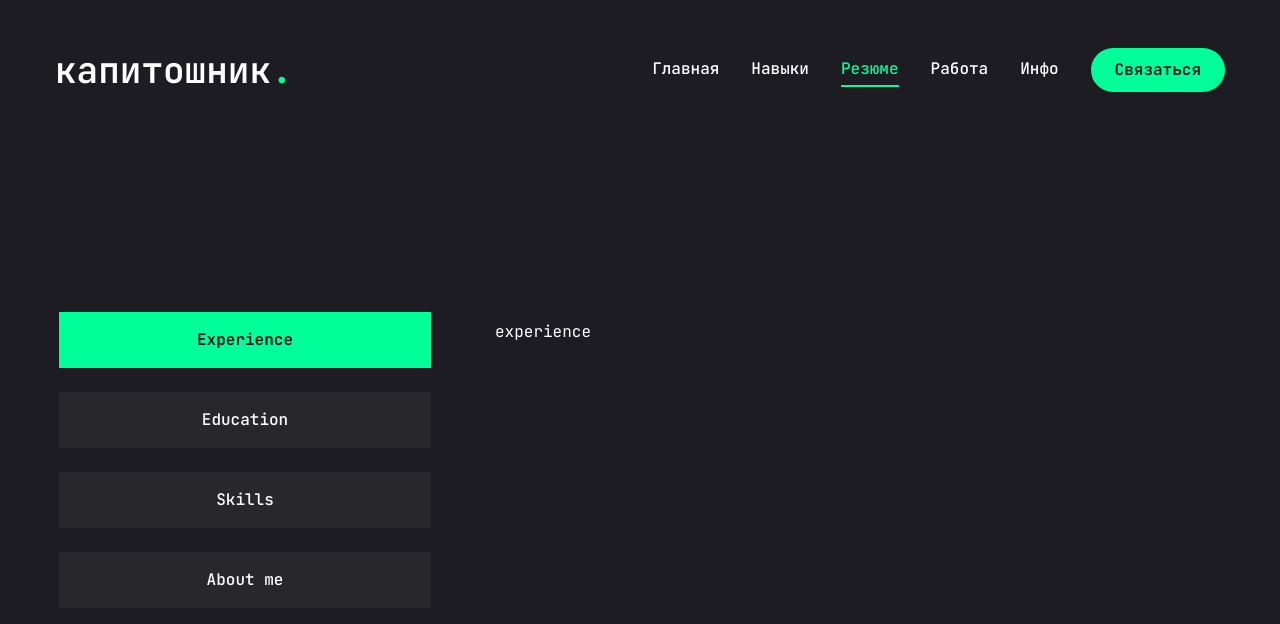
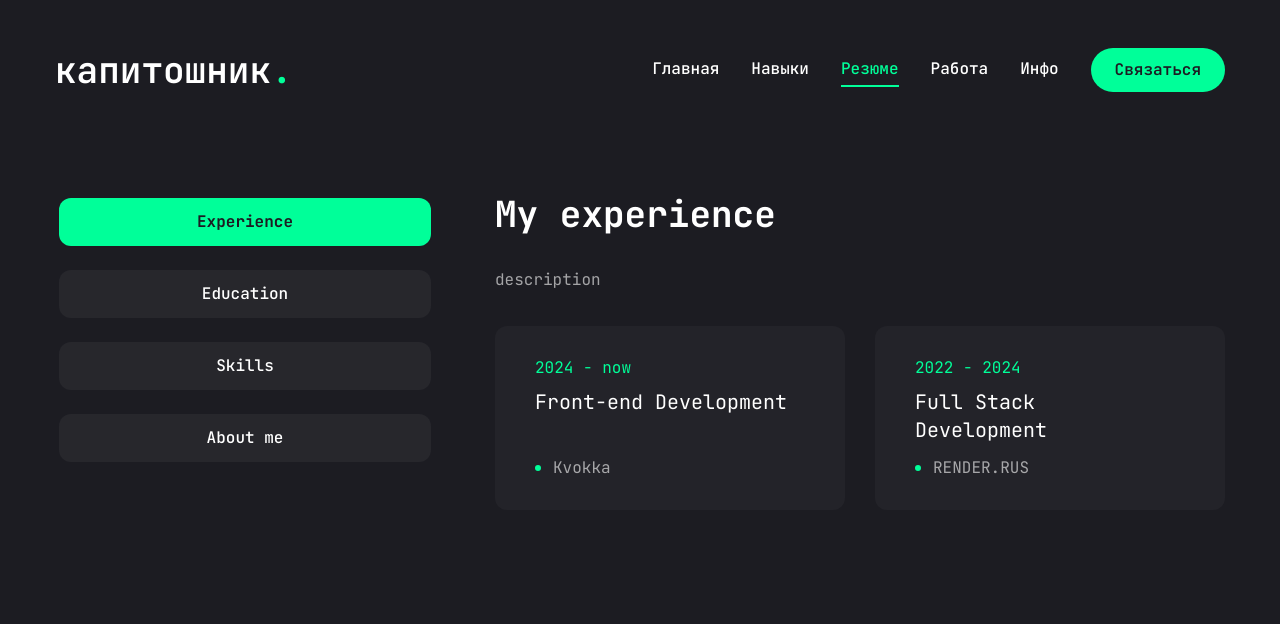
Before and after one commit to paintdrip/portfolio, a Next.js app: page /resume in a window 1280 px wide. Shown: the top 624 px of the page. Built offline with nearby package versions, Linux system fonts and the light colour scheme.

Commit message:
resume next commit

```diff
--- a/app/resume/page.jsx
+++ b/app/resume/page.jsx
@@ -115,8 +115,89 @@
 					</TabsList>
 
 					<div className='min-h-[70px] w-full'>
+						{/* experience */}
 						<TabsContent value='experience' className='w-full'>
-							experience
+							<div className='flex flex-col gap-[30px] text-center xl:text-left'>
+								<h3 className='text-4xl font-bold'>{experience.title}</h3>
+								<p className='max-w-[600px] text-white/60 mx-auto xl:mx-0'>
+									{experience.description}
+								</p>
+								<ScrollArea className='h-[400px]'>
+									<ul className='grid grid-cols-1 lg:grid-cols-2 gap-[30px]'>
+										{experience.items.map((item, index) => {
+											return (
+												<li
+													key={index}
+													className='bg-[#232329] h-[184px] py-6 px-10 rounded-[12px] flex flex-col justify-center items-center lg:items-start gap-1'
+												>
+													<span className='text-accent'>{item.duration}</span>
+													<h3 className='text-xl max-w-[260px] min-h-[60px] text-center lg:text-left'>
+														{item.position}
+													</h3>
+													<div className='flex items-center gap-3'>
+														<span className='w-[6px] h-[6px] rounded-full bg-accent'></span>
+														<p className='text-white/60'>{item.company}</p>
+													</div>
+												</li>
+											)
+										})}
+									</ul>
+								</ScrollArea>
+							</div>
+						</TabsContent>
+						{/* education */}
+						<TabsContent value='education' className='w-full'>
+							<div className='flex flex-col gap-[30px] text-center xl:text-left'>
+								<h3 className='text-4xl font-bold'>{education.title}</h3>
+								<p className='max-w-[600px] text-white/60 mx-auto xl:mx-0'>
+									{education.description}
+								</p>
+								<ScrollArea className='h-[400px]'>
+									<ul className='grid grid-cols-1 lg:grid-cols-2 gap-[30px]'>
+										{education.items.map((item, index) => {
+											return (
+												<li
+													key={index}
+													className='bg-[#232329] h-[184px] py-6 px-10 rounded-[12px] flex flex-col justify-center items-center lg:items-start gap-1'
+												>
+													<span className='text-accent'>{item.duration}</span>
+													<h3 className='text-xl max-w-[260px] min-h-[60px] text-center lg:text-left'>
+														{item.degree}
+													</h3>
+													<div className='flex items-center gap-3'>
+														<span className='w-[6px] h-[6px] rounded-full bg-accent'></span>
+														<p className='text-white/60'>{item.institution}</p>
+													</div>
+												</li>
+											)
+										})}
+									</ul>
+								</ScrollArea>
+							</div>
+						</TabsContent>
+						{/* skills */}
+						<TabsContent value='skills' className='w-full h-full'>
+							<div className='flex flex-col gap-[30px]'>
+								<div className='flex flex-col gap-[30px] text-center xl:text-left'>
+									<h3 className='text-4xl font-bold'>{skills.title}</h3>
+									<p className='max-w-[600px] text-white/60 mx-auto xl:mx-0'>
+										{skills.description}
+									</p>
+								</div>
+								<ul className='grid grid-cols-2 sm:grid-cols-3 md:grid-cols-4 xl:gap-[30px]'>
+									{skills.skillList.map((skill, index) => {
+										return (
+											<li key={index}>
+												<TooltipProvider></TooltipProvider>
+											</li>
+										)
+									})}
+								</ul>
+							</div>
+						</TabsContent>
+						{/* about */}
+						<TabsContent value='about' className='w-full'>
+							about
 						</TabsContent>
 					</div>
 				</Tabs>
--- a/components/ui/scroll-area.jsx
+++ b/components/ui/scroll-area.jsx
@@ -37,7 +37,7 @@
 			)}
 			{...props}
 		>
-			<ScrollAreaPrimitive.ScrollAreaThumb className='relative flex-1 rounded-full bg-slate-200 dark:bg-slate-800' />
+			<ScrollAreaPrimitive.ScrollAreaThumb className='relative flex-1 rounded-full bg-accent dark:bg-slate-800' />
 		</ScrollAreaPrimitive.ScrollAreaScrollbar>
 	)
 )
--- a/components/ui/tabs.jsx
+++ b/components/ui/tabs.jsx
@@ -20,7 +20,7 @@
 	<TabsPrimitive.Trigger
 		ref={ref}
 		className={cn(
-			'inline-flex items-center w-full bg-[#27272c] justify-center whitespace-nowrap text-white rounded-lg p-3 text-balance font-medium ring-offset-white transition-all disabled:pointer-events-none disabled:opacity-50 data-[state=active]:bg-accent data-[state=active]:text-primary data-[state=active]:font-bold data-[state=active]:shadow-sm',
+			'inline-flex items-center w-full bg-[#27272c] justify-center whitespace-nowrap text-white rounded-[12px] p-3 text-base font-medium ring-offset-white transition-all disabled:pointer-events-none disabled:opacity-50 data-[state=active]:bg-accent data-[state=active]:text-primary data-[state=active]:font-bold data-[state=active]:shadow-sm',
 			className
 		)}
 		{...props}
@@ -32,7 +32,7 @@
 	<TabsPrimitive.Content
 		ref={ref}
 		className={cn(
-			'mt-2 ring-offset-white focus-visible:outline-none focus-visible:ring-2 focus-visible:ring-slate-950 focus-visible:ring-offset-2 dark:ring-offset-slate-950 dark:focus-visible:ring-slate-300',
+			'min-h-[480px] ring-offset-white focus-visible:outline-none focus-visible:ring-2 focus-visible:ring-slate-950 focus-visible:ring-offset-2 dark:ring-offset-slate-950 dark:focus-visible:ring-slate-300',
 			className
 		)}
 		{...props}
```
